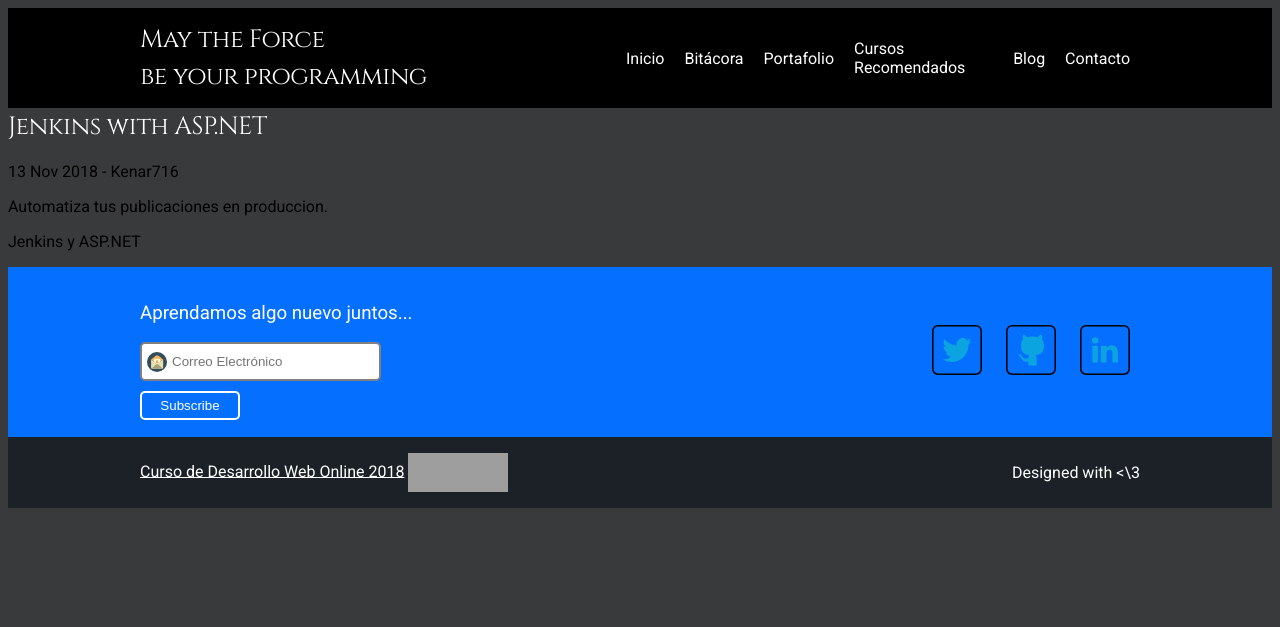
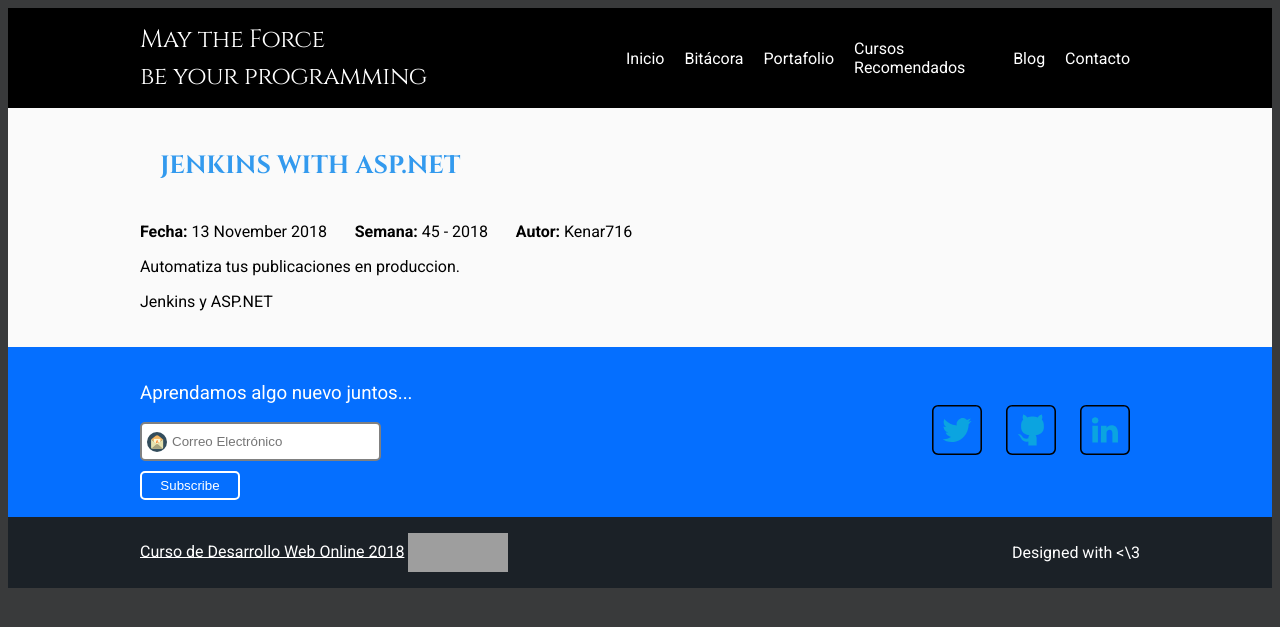
Before and after one commit to Kenar716/Kenar716.github.io, a Jekyll site: the page built from _posts/2018-11-13-jenkinswithaspnet.md, in a window 1280 px wide. Shown: the top 627 px of the page. Built offline with Jekyll 4.4.1, drawn with Linux system fonts in a browser that asks for light colours; comment, search, counter and statistics services are not loaded; grey boxes are pictures that could not be loaded.

Commit message:
Se personaliza la plantilla default de publicacion de blog.

```diff
--- a/_layouts/post.html
+++ b/_layouts/post.html
@@ -1,9 +1,20 @@
 ---
 layout: default
 ---
-<h1>{{ page.title }}</h1>
-<p>
-    {{ page.date | date_to_string }} - {{ page.author }}
-</p>
-
-{{ content }}
+<section class="blogpost" id="blogpost">
+    <div class="container">
+        <article class="blogentry">
+            <h2>{{ page.title }}</h2>
+            <div class="blogentry-details">
+                <strong>Fecha: </strong>{{ page.date | date: "%d %B %Y" }}
+                &nbsp;&nbsp;&nbsp;&nbsp;&nbsp;
+                <strong>Semana: </strong>{{ page.date | date: "%U - %Y" }}
+                &nbsp;&nbsp;&nbsp;&nbsp;&nbsp;
+                <strong>Autor: </strong>{{ page.author }}
+            </div>
+            <div class="blogentry-content">
+                {{ content }}
+            </div>
+        </article>
+    </div>
+</section>
--- a/assets/css/styles.css
+++ b/assets/css/styles.css
@@ -437,3 +437,12 @@
     height: inherit;
     flex-wrap: inherit;
 }
+
+.blogpost {
+    background-color: #FAFAFA;
+    padding: 20px;
+}
+
+.blogpost h2 {
+    margin-left: 20px;
+}
```
